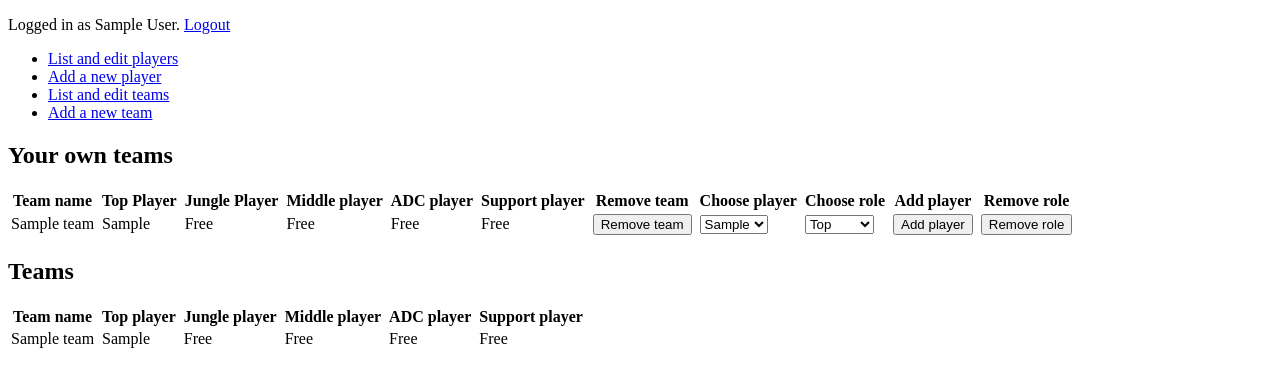
After one commit to EgoTastic/tsoha-lolteam, a Flask app: page /teams/ in a window 1280 px wide. The commit adds this page. Shown: the top 387 px of the page. Run offline with Flask 2, Linux system fonts and the light colour scheme; a user stored in the database is signed in; tables that the repository leaves empty hold one stand-in row (values such as "Sample post").

Commit message:
Tiimit, tiimikaverit lisätty, käyttäjä voi muokata vain omia tiimejä ja pelaajia, listauksen voi toteuttaa roolien perusteella

```diff
--- a/application/__init__.py
+++ b/application/__init__.py
@@ -24,6 +24,11 @@ from application.players import views
 from application.auth import models
 from application.auth import views
 
+from application.teams import models
+from application.teams import views
+
+from application.teammates import models
+
 #Login tarpeet
 from application.auth.models import User
 from os import urandom
--- a/application/auth/forms.py
+++ b/application/auth/forms.py
@@ -9,6 +9,7 @@ class LoginForm(FlaskForm):
     class Meta:
         csrf = False
 
+#Rekisteröinti formin koostumus
 class RegisterForm(FlaskForm):
     username = StringField("Username", [validators.Length(min=3, max=12)])
     name = StringField("Name", [validators.Length(min=3, max=12)])
@@ -16,7 +17,7 @@ class RegisterForm(FlaskForm):
 
     def validate_username(form, field):
         if " " in field.data:
-            raise validators.ValidationError("Usernameame can not contain empty spaces")
+            raise validators.ValidationError("Username can not contain empty spaces")
 
     def validate_name(form, field):
         if " " in field.data:
--- a/application/players/models.py
+++ b/application/players/models.py
@@ -1,12 +1,11 @@
 from application import db
+from application.models import Base
+from sqlalchemy.sql import text
 
-class Player(db.Model):
+class Player(Base):
     #Tietokannan sisällön määrittely, arvotyypit, voiko olla tyhjä
-    id = db.Column(db.Integer, primary_key=True)
 
-    date_created = db.Column(db.DateTime, default=db.func.current_timestamp())
-    date_modified = db.Column(db.DateTime, default=db.func.current_timestamp(),
-    onupdate=db.func.current_timestamp())
+    __tablename__ = "player"
 
     player_tag = db.Column(db.String(144), nullable=False)
 
@@ -18,6 +17,7 @@ class Player(db.Model):
 
     account_id = db.Column(db.Integer, db.ForeignKey('account.id'), nullable = False)
 
+
     #Uuden playerin luominen
     def __init__(self, player_tag):
         self.player_tag = player_tag
@@ -26,3 +26,8 @@ class Player(db.Model):
         self.mid = False
         self.adc = False
         self.sup = False
+
+
+    @staticmethod
+    def get_player_list():
+        return Player.query
--- /dev/null
+++ b/application/teammates/forms.py
@@ -0,0 +1,16 @@
+from flask_wtf import FlaskForm
+from wtforms import SelectField, validators
+from application import app, db
+from sqlalchemy.sql import text
+from application.players.models import Player
+from wtforms.ext.sqlalchemy.fields import QuerySelectField
+
+#Formi jolla lisätään teammate
+class TeammateForm(FlaskForm):
+
+
+    player = QuerySelectField(u'Player', query_factory=Player.get_player_list, get_label='player_tag')
+    role = SelectField(u'Role', choices=[('1','Top'), ('2','Jungle'), ('3','Middle'),('4','ADC'),('5','Support')])
+
+    class Meta:
+        csrf = False
--- /dev/null
+++ b/application/teams/views.py
@@ -0,0 +1,157 @@
+from application import app, db
+
+from flask import render_template, request, redirect, url_for
+from flask_login import login_required, current_user
+from sqlalchemy.sql import text
+from application.teams.models import Team
+from application.teams.forms import TeamForm
+from application.teammates.forms import TeammateForm
+from application.teammates.models import Teammate
+from application.players.models import Player
+
+@app.route("/teams/new")
+@login_required
+def teams_form():
+    return render_template("teams/new.html", form = TeamForm())
+
+#Tiimin luominen
+@app.route("/teams/", methods=["POST"])
+@login_required
+def teams_create():
+    form = TeamForm(request.form)
+    if not form.validate():
+        return render_template("teams/new.html", form = form)
+
+    tm = Team(form.name.data)
+    tm.account_id = current_user.id
+    db.session().add(tm)
+    db.session().commit()
+
+
+    team_id = tm.id
+    mate1 = Teammate(team_id)
+    mate1.role = 1
+    mate2 = Teammate(team_id)
+    mate2.role = 2
+    mate3 = Teammate(team_id)
+    mate3.role = 3
+    mate4 = Teammate(team_id)
+    mate4.role = 4
+    mate5 = Teammate(team_id)
+    mate5.role = 5
+
+    db.session().add(mate1)
+    db.session().add(mate2)
+    db.session().add(mate3)
+    db.session().add(mate4)
+    db.session().add(mate5)
+
+    db.session().commit()
+
+    return redirect(url_for("teams_index"))
+
+@app.route("/teams/", methods=["GET"])
+@login_required
+def teams_index():
+
+    teamslist = []
+    ownlist = []
+    statement = text("SELECT team.name, team.id FROM team WHERE team.account_id = :id").params(id = current_user.id)
+    result = db.engine.execute(statement)
+    for row in result:
+        statement2 = text("SELECT player.player_tag FROM teammate, player WHERE player.id = (SELECT teammate.player FROM teammate WHERE teammate.team_id = :id1 AND teammate.role = 1) AND teammate.team_id = :id2 AND teammate.role = 1").params(id1 = row[1], id2=row[1])
+        result2 = db.engine.execute(statement2)
+        top = "Free"
+        for row2 in result2:
+            top = row2[0]
+
+        statement2 = text("SELECT player.player_tag FROM teammate, player WHERE player.id = (SELECT teammate.player FROM teammate WHERE teammate.team_id = :id1 AND teammate.role = 2) AND teammate.team_id = :id2 AND teammate.role = 2").params(id1 = row[1], id2=row[1])
+        result2 = db.engine.execute(statement2)
+        jgl = "Free"
+        for row2 in result2:
+            jgl = row2[0]
+
+        statement2 = text("SELECT player.player_tag FROM teammate, player WHERE player.id = (SELECT teammate.player FROM teammate WHERE teammate.team_id = :id1 AND teammate.role = 3) AND teammate.team_id = :id2 AND teammate.role = 3").params(id1 = row[1], id2=row[1])
+        result2 = db.engine.execute(statement2)
+        mid = "Free"
+        for row2 in result2:
+            mid = row2[0]
+
+        statement2 = text("SELECT player.player_tag FROM teammate, player WHERE player.id = (SELECT teammate.player FROM teammate WHERE teammate.team_id = :id1 AND teammate.role = 4) AND teammate.team_id = :id2 AND teammate.role = 4").params(id1 = row[1], id2=row[1])
+        result2 = db.engine.execute(statement2)
+        adc = "Free"
+        for row2 in result2:
+            adc = row2[0]
+
+        statement2 = text("SELECT player.player_tag FROM teammate, player WHERE player.id = (SELECT teammate.player FROM teammate WHERE teammate.team_id = :id1 AND teammate.role = 5) AND teammate.team_id = :id2 AND teammate.role = 5").params(id1 = row[1], id2=row[1])
+        result2 = db.engine.execute(statement2)
+        sup = "Free"
+        for row2 in result2:
+            sup = row2[0]
+
+        ownlist.append({"name":row[0], "top":top, "jgl":jgl, "mid":mid, "adc":adc, "sup":sup, "id":row[1]})
+
+    statement = text("SELECT team.name, team.id FROM team")
+    result = db.engine.execute(statement)
+    for row in result:
+        statement2 = text("SELECT player.player_tag FROM teammate, player WHERE player.id = (SELECT teammate.player FROM teammate WHERE teammate.team_id = :id1 AND teammate.role = 1) AND teammate.team_id = :id2 AND teammate.role = 1").params(id1 = row[1], id2=row[1])
+        result2 = db.engine.execute(statement2)
+        top = "Free"
+        for row2 in result2:
+            top = row2[0]
+
+        statement2 = text("SELECT player.player_tag FROM teammate, player WHERE player.id = (SELECT teammate.player FROM teammate WHERE teammate.team_id = :id1 AND teammate.role = 2) AND teammate.team_id = :id2 AND teammate.role = 2").params(id1 = row[1], id2=row[1])
+        result2 = db.engine.execute(statement2)
+        jgl = "Free"
+        for row2 in result2:
+            jgl = row2[0]
+
+        statement2 = text("SELECT player.player_tag FROM teammate, player WHERE player.id = (SELECT teammate.player FROM teammate WHERE teammate.team_id = :id1 AND teammate.role = 3) AND teammate.team_id = :id2 AND teammate.role = 3").params(id1 = row[1], id2=row[1])
+        result2 = db.engine.execute(statement2)
+        mid = "Free"
+        for row2 in result2:
+            mid = row2[0]
+
+        statement2 = text("SELECT player.player_tag FROM teammate, player WHERE player.id = (SELECT teammate.player FROM teammate WHERE teammate.team_id = :id1 AND teammate.role = 4) AND teammate.team_id = :id2 AND teammate.role = 4").params(id1 = row[1], id2=row[1])
+        result2 = db.engine.execute(statement2)
+        adc = "Free"
+        for row2 in result2:
+            adc = row2[0]
+
+        statement2 = text("SELECT player.player_tag FROM teammate, player WHERE player.id = (SELECT teammate.player FROM teammate WHERE teammate.team_id = :id1 AND teammate.role = 5) AND teammate.team_id = :id2 AND teammate.role = 5").params(id1 = row[1], id2=row[1])
+        result2 = db.engine.execute(statement2)
+        sup = "Free"
+        for row2 in result2:
+            sup = row2[0]
+
+        teamslist.append({"name":row[0], "top":top, "jgl":jgl, "mid":mid, "adc":adc, "sup":sup})
+
+
+    return render_template("teams/list.html", teams = teamslist, own_teams = ownlist, form = TeammateForm())
+
+@app.route("/teams/<team_id>/", methods=["POST"])
+@login_required
+def team_edit(team_id):
+    tm = Team.query.get(team_id)
+    if request.form["btn"] == "Remove team":
+        db.session().query(Teammate).filter(Teammate.team_id==team_id).delete()
+        db.session().delete(tm)
+        db.session().commit()
+        return redirect(url_for("teams_index"))
+    if request.form["btn"] == "Add player":
+        form = TeammateForm(request.form)
+        role = form.role.data
+        player_name = "" + form.player.data.player_tag
+
+        statement = text("SELECT player.id FROM player WHERE player.player_tag = :player").params(player=player_name)
+        result = db.engine.execute(statement)
+        for row in result:
+            db.session().query(Teammate).filter(Teammate.team_id == team_id, Teammate.role == role).update({"player": row[0]})
+        db.session().commit()
+        return redirect(url_for("teams_index"))
+    if request.form["btn"] == "Remove role":
+        form = TeammateForm(request.form)
+        role = form.role.data
+        db.session().query(Teammate).filter(Teammate.team_id, Teammate.role == role).update({"player": None})
+        db.session().commit()
+    return redirect(url_for("teams_index"))
--- a/application/templates/layout.html
+++ b/application/templates/layout.html
@@ -15,8 +15,10 @@
     {% endif %}
 
     <ul>
-    <li><a href="{{ url_for('players_index') }}">List players</a></li>
-    <li><a href="{{ url_for('players_form') }}">Add new player</a></li>
+    <li><a href="{{ url_for('players_index') }}">List and edit players</a></li>
+    <li><a href="{{ url_for('players_form') }}">Add a new player</a></li>
+    <li><a href="{{ url_for('teams_index') }}">List and edit teams</a></li>
+    <li><a href="{{ url_for('teams_form') }}">Add a new team</a></li>
     </ul>
     {% block body %}
       <p>
--- /dev/null
+++ b/application/templates/teams/list.html
@@ -0,0 +1,101 @@
+{% extends "layout.html" %}
+
+{% block body %}
+  <h2>Your own teams</h2>
+  <table>
+    <tr>
+      <th>Team name</th>
+      <th></th>
+      <th>Top Player</th>
+      <th></th>
+      <th>Jungle Player</th>
+      <th></th>
+      <th>Middle player</th>
+      <th></th>
+      <th>ADC player</th>
+      <th></th>
+      <th>Support player</th>
+      <th></th>
+      <th>Remove team</th>
+      <th></th>
+      <th>Choose player</th>
+      <th></th>
+      <th>Choose role</th>
+      <th></th>
+      <th>Add player</th>
+      <th></th>
+      <th>Remove role</th>
+    </tr>
+    {% for team in own_teams %}
+    <tr>
+      <td> {{ team.name }} </td>
+      <th></th>
+      <td> {{ team.top }} </td>
+      <th></th>
+      <td> {{ team.jgl }} </td>
+      <th></th>
+      <td> {{ team.mid }} </td>
+      <th></th>
+      <td> {{ team.adc }} </td>
+      <th></th>
+      <td> {{ team.sup }} </td>
+      <th></th>
+      <td>
+        <form method="POST" action="{{ url_for('team_edit', team_id = team.id) }}">
+          <input type="submit" name="btn" value="Remove team"/>
+      </td>
+      <th></th>
+      <td>
+          {{ form.player }}
+      </td>
+      <th></th>
+      <td>
+          {{ form.role }}
+      </td>
+      <th></th>
+      <td>
+        <form method="POST" action="{{ url_for('team_edit', team_id = team.id) }}">
+         <input type="submit" name="btn" value="Add player"/>
+       </td>
+       <th></th>
+       <td>
+         <form method="POST" action="{{ url_for('team_edit', team_id = team.id) }}">
+           <input type="submit" name="btn" value="Remove role"/>
+       </td>
+    </tr>
+    {% endfor %}
+  </table>
+  <h2> Teams </h2>
+  <table>
+    <tr>
+      <th>Team name</th>
+      <th></th>
+      <th>Top player</th>
+      <th></th>
+      <th>Jungle player</th>
+      <th></th>
+      <th>Middle player</th>
+      <th></th>
+      <th>ADC player</th>
+      <th></th>
+      <th>Support player</th>
+    </tr>
+    {% for team in teams %}
+    <tr>
+      <td> {{ team.name }} </td>
+      <th></th>
+      <td> {{ team.top }} </td>
+      <th></th>
+      <td> {{ team.jgl }} </td>
+      <th></th>
+      <td> {{ team.mid }} </td>
+      <th></th>
+      <td> {{ team.adc }} </td>
+      <th></th>
+      <td> {{ team.sup}} </td>
+      <th></th>
+    </tr>
+
+    {% endfor %}
+  </table>
+{% endblock %}
```
Also changed, not shown: application/auth/models.py (+2 -6 lines), application/models.py (added, +9 -0 lines), application/players/views.py (+33 -3 lines), application/teammates/models.py (added, +17 -0 lines), application/teammates/views.py (added, +9 -0 lines), application/teams/forms.py (added, +10 -0 lines), application/teams/models.py (added, +12 -0 lines), application/templates/players/list.html (+54 -4 lines), application/templates/teams/new.html (added, +27 -0 lines), application/teammates/__init__.py (added), application/teams/__init__.py (added).
